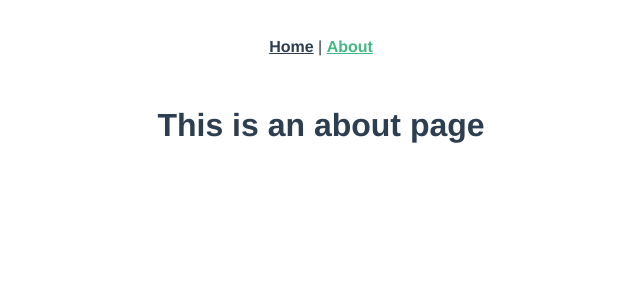
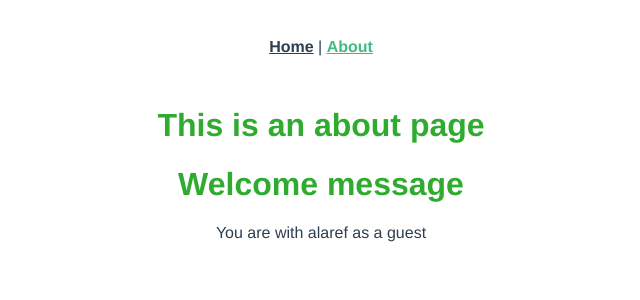
Before and after one commit to alaref-codes/Vue-project, a Vue app: page /about in a window 1280 px wide. Shown: the top 300 px of the page, without its empty margins (319-959 px from the left). Built offline with nearby package versions, Linux system fonts and the light colour scheme.

Commit message:
Vue project structure

```diff
--- /dev/null
+++ b/src/components/WelcomeMessage.vue
@@ -0,0 +1,18 @@
+<template>
+    <div class="welcome">
+        <h1>Welcome message</h1>
+        <p>You are with alaref as a guest</p>
+    </div>
+</template>
+
+<script>
+export default {
+    name: 'WelcomeMessage',
+};
+</script>
+
+<style>
+    h1 {
+        color: rgb(47, 172, 47);
+    }
+</style>
--- a/src/views/About.vue
+++ b/src/views/About.vue
@@ -1,5 +1,19 @@
 <template>
   <div class="about">
     <h1>This is an about page</h1>
+    <WelcomeMessage/>
   </div>
 </template>
+
+
+<script>
+// @ is an alias to /src
+import WelcomeMessage from "@/components/WelcomeMessage.vue";
+
+export default {
+  name: "About",
+  components: {
+    WelcomeMessage,
+  },
+};
+</script>
```
